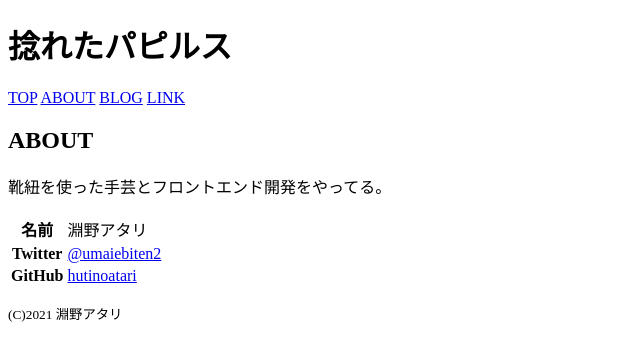
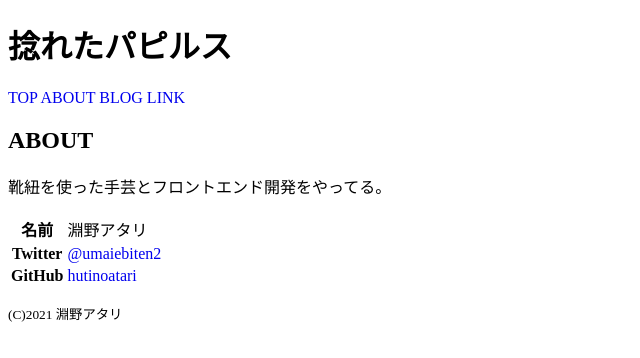
Before and after one commit to hutinoatari/hutinoatari.github.io, a Next.js app: page /about in a window 1280 px wide. Shown: the top 358 px of the page, without its empty margins (0-640 px from the left). Built offline with nearby package versions, Linux system fonts and the light colour scheme.

Commit message:
_app.tsxを追加した、リンクの下線を消した

```diff
--- /dev/null
+++ b/src/pages/_app.tsx
@@ -0,0 +1,9 @@
+import { FC } from "react";
+import { AppProps } from "next/app";
+import "../styles/app.scss";
+
+const App: FC<AppProps> = ({ Component, pageProps }) => {
+    return <Component {...pageProps} />;
+};
+
+export default App;
--- /dev/null
+++ b/src/styles/app.scss
@@ -0,0 +1,6 @@
+a {
+    text-decoration: none;
+}
+img {
+    max-width: 100%;
+}
--- a/src/styles/blog.module.scss
+++ b/src/styles/blog.module.scss
@@ -1,7 +1,4 @@
 .post {
-    & img {
-        max-width: 100%;
-    }
     & h2 {
         counter-increment: section;
     }
```
